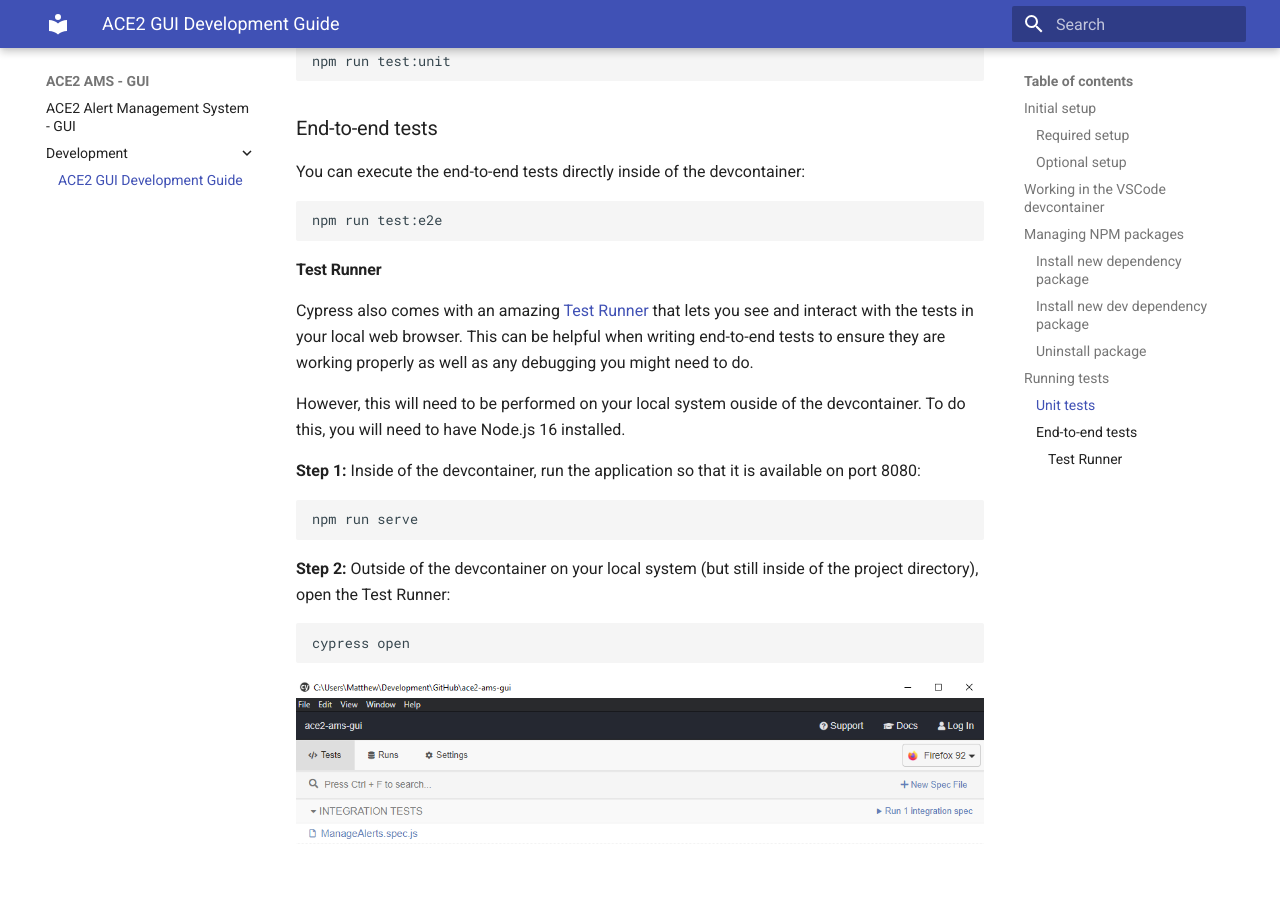
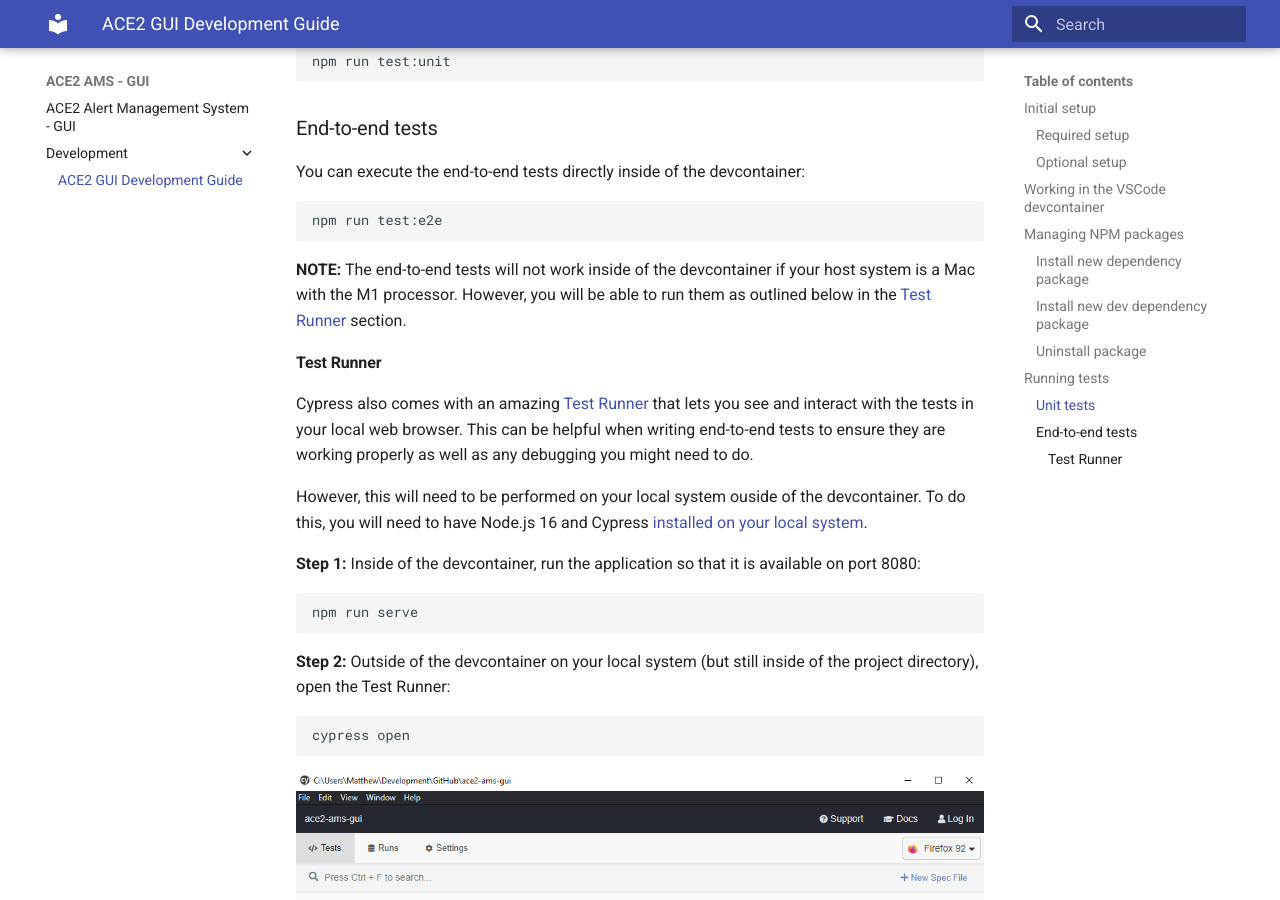
Before and after one commit to seanmcfeely/ace2-ams, an MkDocs documentation site: the page built from docs/development/index.md, in a window 1280 px wide and 900 px high, scrolled down 2227 px. Built offline with MkDocs 1.6.1 and Material for MkDocs 9.7.7, drawn with Linux system fonts in a browser that asks for light colours.

Commit message:
Tweaks docs for Macs

````diff
--- a/docs/development/index.md
+++ b/docs/development/index.md
@@ -76,11 +76,13 @@
 npm run test:e2e
 ```
 
+**NOTE:** The end-to-end tests will not work inside of the devcontainer if your host system is a Mac with the M1 processor. However, you will be able to run them as outlined below in the [Test Runner](#Test-Runner) section.
+
 #### Test Runner
 
 Cypress also comes with an amazing [Test Runner](https://docs.cypress.io/guides/core-concepts/test-runner) that lets you see and interact with the tests in your local web browser. This can be helpful when writing end-to-end tests to ensure they are working properly as well as any debugging you might need to do.
 
-However, this will need to be performed on your local system ouside of the devcontainer. To do this, you will need to have Node.js 16 installed.
+However, this will need to be performed on your local system ouside of the devcontainer. To do this, you will need to have Node.js 16 and Cypress [installed on your local system](#Optional-setup).
 
 **Step 1:** Inside of the devcontainer, run the application so that it is available on port 8080:
 ```
````
